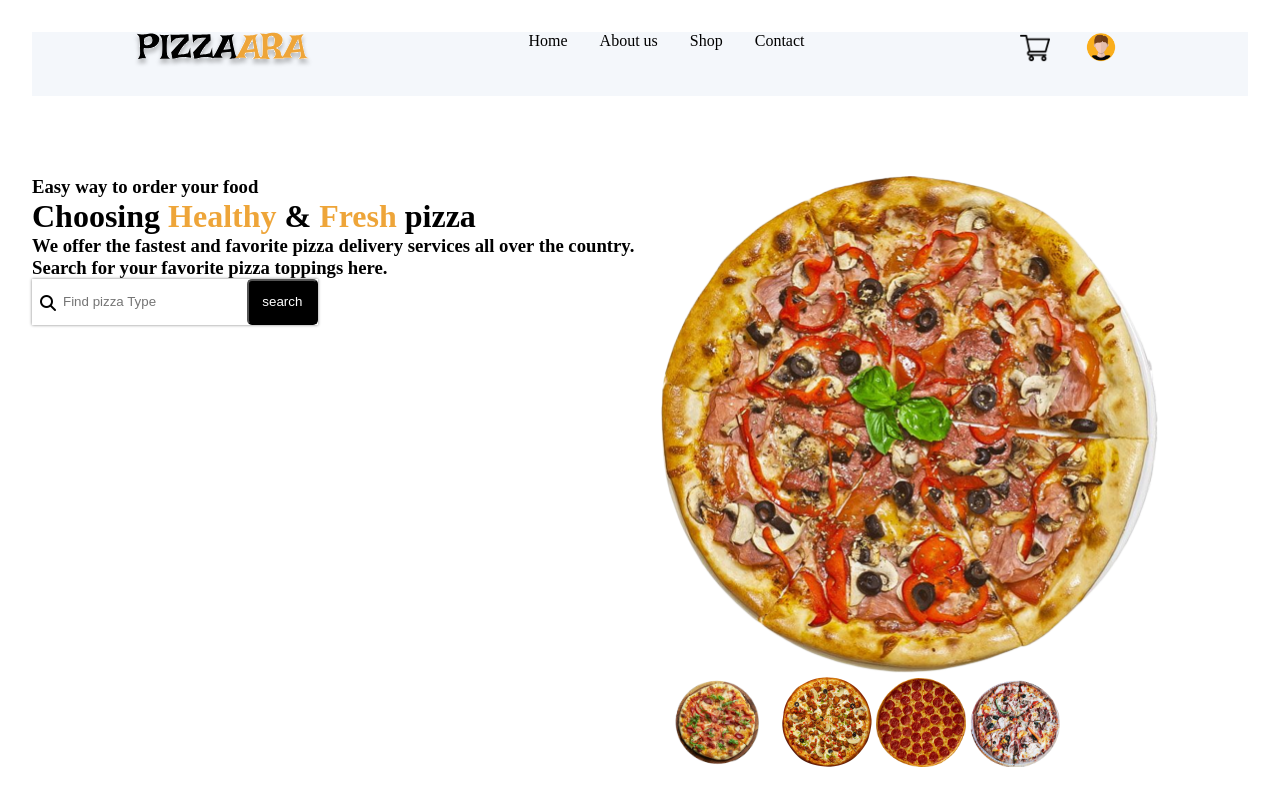
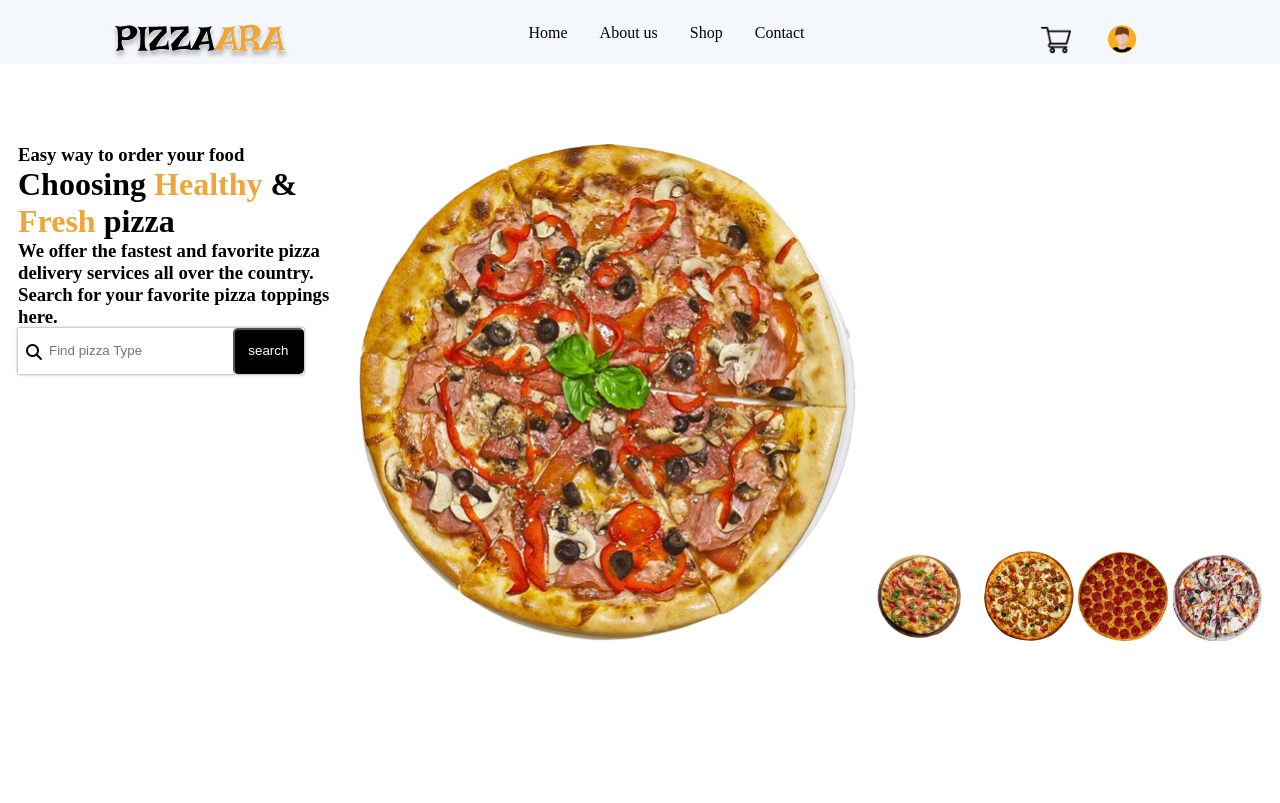
Before and after one commit to larry6033/pizzaara_deliveries, a plain HTML site: page index.html in a window 1280 px wide. Drawn offline with Linux system fonts and the light colour scheme.

Commit message:
gave the class of hero width

```diff
--- a/css/sections/header.css
+++ b/css/sections/header.css
@@ -1,6 +1,7 @@
 /*header*/
 .container{
-    margin:2em;
+    margin:0;
+    padding:0;
 }
 .nav-bar {
     background-color: #f4f7fb;
@@ -24,6 +25,7 @@
 .flex-container {
   display: flex;
   justify-content: space-around;
+  padding-top:1.5em;
 }
 
 
--- a/css/sections/hero.css
+++ b/css/sections/hero.css
@@ -4,7 +4,7 @@
   padding:0;
 }
 
-.hero{
+.hero h1{
 
 }
 .hero-h1{
@@ -40,7 +40,11 @@
   .hero{
     display:inline-flex;
     margin-top: 5em;
-    position:40%;
+    position:25%;
     box-shadow: 20px;
+    justify-content:space-evenly;
+  }
 
+  .hero__fresh{
+    width:25%;
   }
--- a/index.html
+++ b/index.html
@@ -29,7 +29,7 @@
       <div class="hero__fresh">
         <h3>Easy way to order your food</h3>
         <h1>Choosing<span class="hero-h1"> Healthy</span> &<span class="hero-h1"> Fresh </span>pizza</h1>
-        <h3>
+        <h3 class="hero--paragragh">
           We offer the fastest and favorite pizza delivery services all over the
           country. Search for your favorite pizza toppings here.
         </h3>
```
